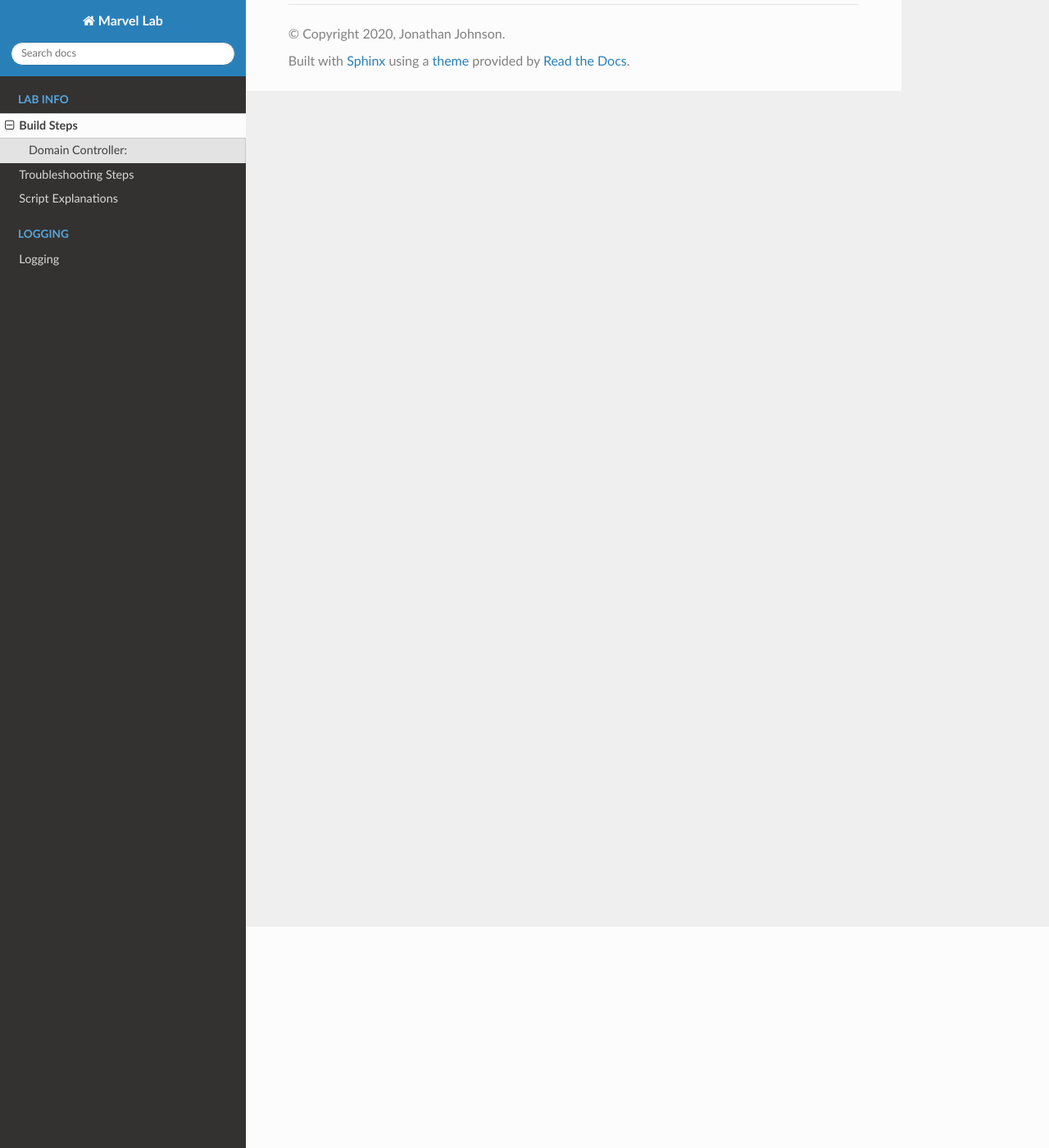
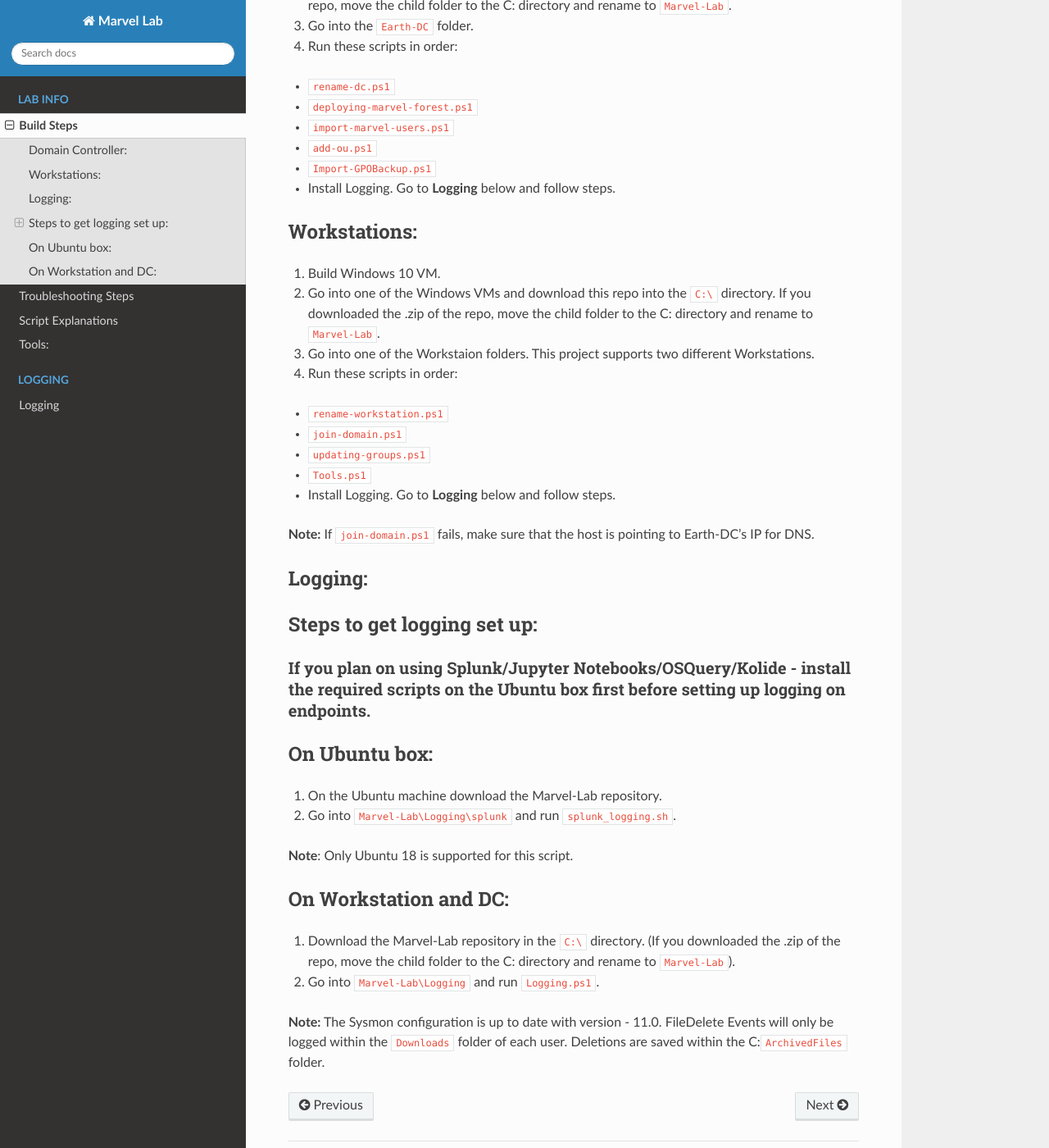
Before and after one commit to jsecurity101/Marvel-Lab, a Sphinx documentation site: the page built from docs/subpages/build_steps.rst, in a window 1280 px wide and 1400 px high, scrolled down 270 px. Shown: the whole window at 82% size. Built offline with Sphinx 7.4.7 and the Read the Docs theme 2.0.0, drawn with Linux system fonts in a browser that asks for light colours; cross-references to code outside the pages are shown as plain code; some of the changed text lies outside the part shown.

Commit message:
Updating ReadTheDocs

```diff
--- a/docs/subpages/build_steps.rst
+++ b/docs/subpages/build_steps.rst
@@ -4,3 +4,67 @@ Build Steps
 
 Domain Controller:
 ##################
+
+1. Build stock Windows Server VM.
+2. Go into Server and download this repo into the ``C:\`` directory. If
+   you downloaded the .zip of the repo, move the child folder to the
+   C: directory and rename to ``Marvel-Lab``.
+3. Go into the ``Earth-DC`` folder.
+4. Run these scripts in order:
+
+-  ``rename-dc.ps1``
+-  ``deploying-marvel-forest.ps1``
+-  ``import-marvel-users.ps1``
+-  ``add-ou.ps1``
+-  ``Import-GPOBackup.ps1``
+-  Install Logging. Go to **Logging** below and follow steps.
+
+Workstations:
+#############
+
+1. Build Windows 10 VM.
+2. Go into one of the Windows VMs and download this repo into the
+   ``C:\`` directory. If you downloaded the .zip of the repo, move the
+   child folder to the C: directory and rename to ``Marvel-Lab``.
+3. Go into one of the Workstaion folders. This project supports two
+   different Workstations.
+4. Run these scripts in order:
+
+-  ``rename-workstation.ps1``
+-  ``join-domain.ps1``
+-  ``updating-groups.ps1``
+-  ``Tools.ps1``
+-  Install Logging. Go to **Logging** below and follow steps.
+
+**Note:** If ``join-domain.ps1`` fails, make sure that the host is
+pointing to Earth-DC’s IP for DNS.
+
+Logging:
+########
+
+Steps to get logging set up:
+############################
+
+If you plan on using Splunk/Jupyter Notebooks/OSQuery/Kolide - install the required scripts on the Ubuntu box first before setting up logging on endpoints.
+'''''''''''''''''''''''''''''''''''''''''''''''''''''''''''''''''''''''''''''''''''''''''''''''''''''''''''''''''''''''''''''''''''''''''''''''''''''''''''
+
+On Ubuntu box:
+###############
+
+1. On the Ubuntu machine download the Marvel-Lab repository.
+2. Go into ``Marvel-Lab\Logging\splunk`` and run ``splunk_logging.sh``.
+
+**Note**: Only Ubuntu 18 is supported for this script.
+
+On Workstation and DC:
+######################
+
+1. Download the Marvel-Lab repository in the ``C:\`` directory. (If you
+   downloaded the .zip of the repo, move the child folder to the
+   C: directory and rename to ``Marvel-Lab``).
+2. Go into ``Marvel-Lab\Logging`` and run ``Logging.ps1``.
+
+**Note:** The Sysmon configuration is up to date with version - 11.0.
+FileDelete Events will only be logged within the
+:raw-latex:`\Downloads` folder of each user. Deletions are saved within
+the C::raw-latex:`\ArchivedFiles` folder.
```
Also changed, not shown: docs/index.rst (+22 -0 lines).
